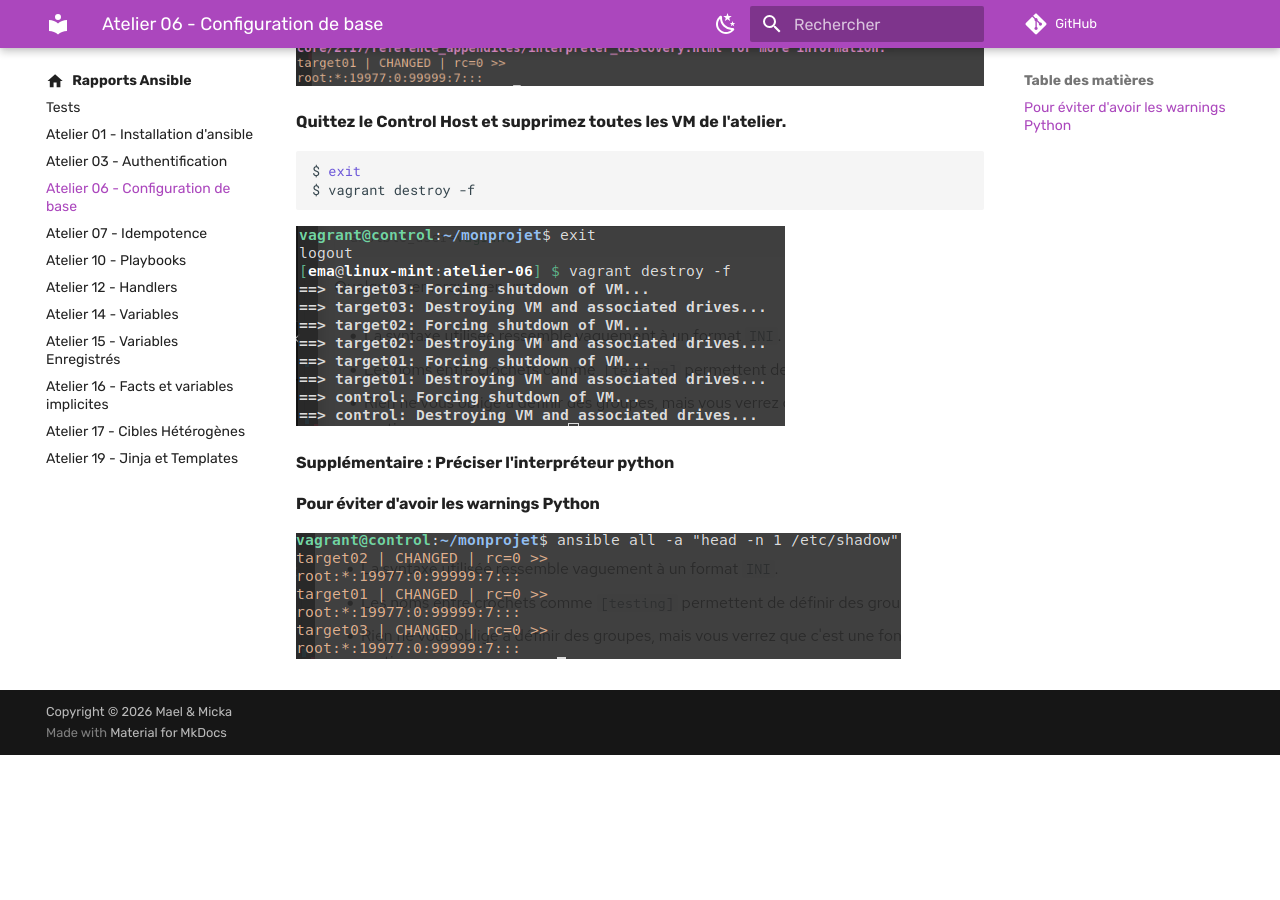
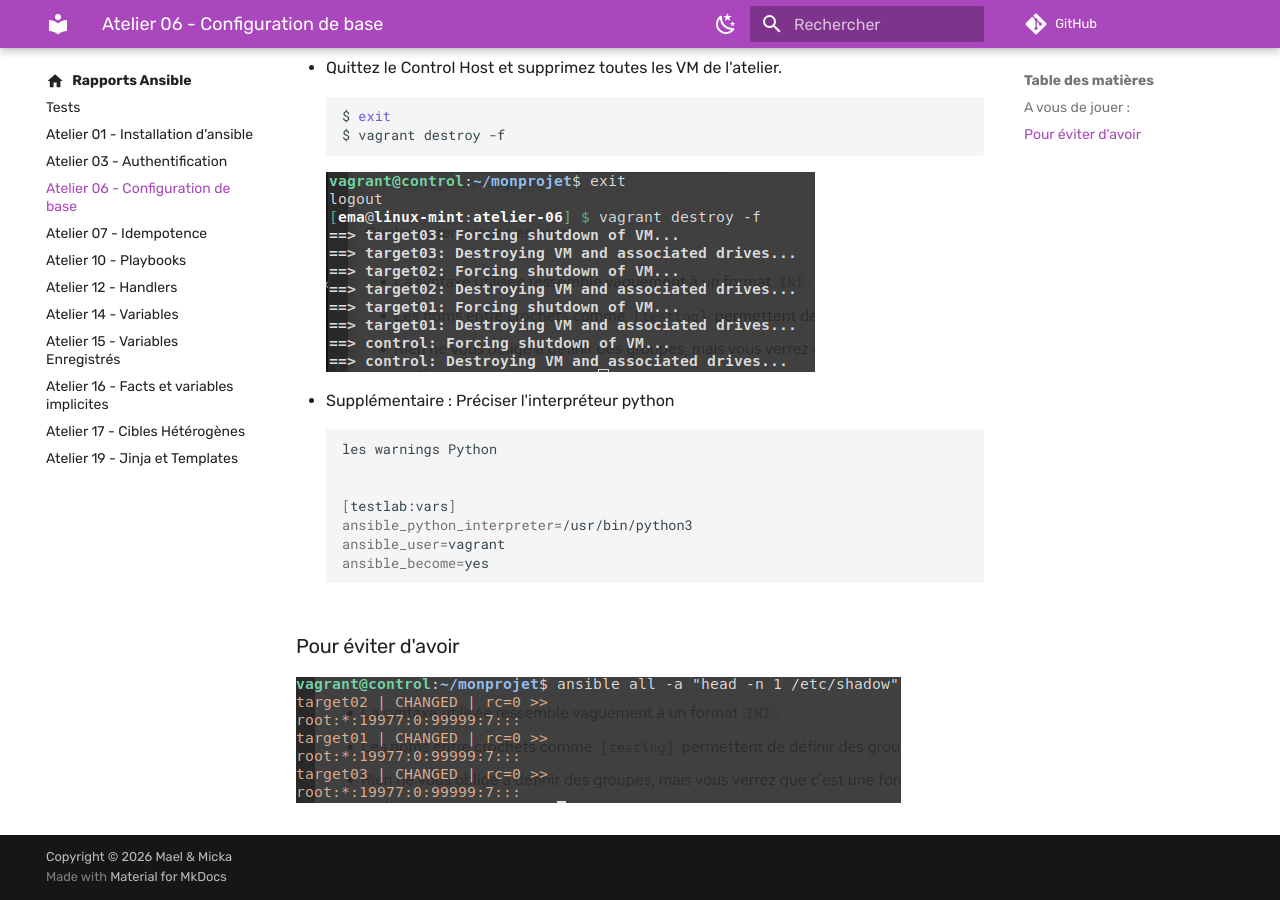
Before and after one commit to saiqo/ansible-kovacs, an MkDocs documentation site: the page built from docs/06-Configuration_de_base/index.md, in a window 1280 px wide and 900 px high, scrolled down 4010 px. Built offline with MkDocs 1.6.1 and Material for MkDocs 9.7.7, drawn with Linux system fonts in a browser that asks for light colours; comment, search, counter and statistics services are not loaded; before the commit the page ends 4765 px from its top, so only the background shows below that.

Commit message:
interpréteur Python ++

````diff
--- a/docs/06-Configuration_de_base/index.md
+++ b/docs/06-Configuration_de_base/index.md
@@ -1,7 +1,10 @@
 # Atelier 06 - Organiser un projet Ansible
 
+### A vous de jouer :
 
-**Éditez /etc/hosts de manière à ce que les Target Hosts soient joignables par leur nom d'hôte simple.**
+
+
+* Éditez /etc/hosts de manière à ce que les Target Hosts soient joignables par leur nom d'hôte simple.
 ```
 192.168.56.10 control.sandbox.lan control
 192.168.56.20 target01.sandbox.lan target01
@@ -10,7 +13,7 @@
 ```
 
 
-**Configurez l'authentification par clé SSH avec les trois Target Hosts.**
+* Configurez l'authentification par clé SSH avec les trois Target Hosts.
 ``` bash
 $ ssh-keyscan -t rsa target01 target02 target03 >> .ssh/known_hosts
 
@@ -23,7 +26,7 @@ $ ssh-copy-id vagrant@target02
 $ ssh-copy-id vagrant@target03
 ```
 
-**Installez Ansible.**
+* Installez Ansible.
 ``` bash
 $ sudo apt update
 $ sudo apt-add-repository ppa:ansible/ansible
@@ -33,38 +36,38 @@ $ ansible --version
 ```
 
 
-**Envoyez un premier ping Ansible sans configuration.**
+* Envoyez un premier ping Ansible sans configuration.
 ``` bash
 $ ansible all -i target01,target02,target03 -m ping
 ```
 ![alt text](image.png)
 
-**Créez un répertoire de projet ~/monprojet.**
+* Créez un répertoire de projet ~/monprojet.
 ``` bash
 $ mkdir ~/monprojet
 ```
 
-**Créez un fichier vide ansible.cfg dans ce répertoire.**
+* Créez un fichier vide ansible.cfg dans ce répertoire.
 ``` bash
 $ cd ~/monprojet
 $ touch ansible.cfg
 $ ls
 ```
 
-**Vérifiez si ce fichier est bien pris en compte par Ansible.**
+* Vérifiez si ce fichier est bien pris en compte par Ansible.
 ``` bash
 $ ansible --version | head -n 2
 ```
  ![alt text](image-1.png)
 
-**Spécifiez un inventaire nommé hosts.**
+* Spécifiez un inventaire nommé hosts.
 ``` bash
 $ vi ansible.cfg
     [defaults]
     inventory = ./hosts
 ```
 
-**Activez la journalisation dans ~/journal/ansible.log.**
+* Activez la journalisation dans ~/journal/ansible.log.
 ``` bash
 $ mkdir -v ~/journal/
 
@@ -76,7 +79,7 @@ log_path = ~/journal/ansible.log
 
 ```
 
-**Testez la journalisation.**
+* Testez la journalisation.
 ``` bash
 $ ansible all -i target01,target02,target03 -m ping
 $ cat ~/journal/ansible.log
@@ -84,7 +87,7 @@ $ cat ~/journal/ansible.log
 ![alt text](image-2.png)
 
 
-**Créez un groupe [testlab] avec vos trois Target Hosts.**
+* Créez un groupe [testlab] avec vos trois Target Hosts.
 ``` bash
 #Dans ~/monprojet
 $ vi hosts
@@ -94,7 +97,7 @@ $ vi hosts
     target03
 ```
 
-**Définissez explicitement l'utilisateur vagrant pour la connexion à vos cibles.**
+* Définissez explicitement l'utilisateur vagrant pour la connexion à vos cibles.
 ``` bash
 $ vi hosts
 [testlab:vars]
@@ -102,33 +105,42 @@ ansible_user=vagrant
 
 ```
 
-**Envoyez un ping Ansible vers le groupe de machines [all].**
+* Envoyez un ping Ansible vers le groupe de machines [all].
 ``` bash
 $ ansible all -m ping
 ```
 ![alt text](image-3.png)
 
 
-**Définissez l'élévation des droits pour l'utilisateur vagrant sur les Target Hosts.**
+* Définissez l'élévation des droits pour l'utilisateur vagrant sur les Target Hosts.
 ``` bash
 $ vi hosts
 #dans [testlab:vars]
 ansible_become=yes
 ```
 
-**Affichez la première ligne du fichier /etc/shadow sur tous les Target Hosts.**
+* Affichez la première ligne du fichier /etc/shadow sur tous les Target Hosts.
 ``` bash
 $ ansible all -a "head -n 1 /etc/shadow"
 ```
 ![alt text](image-4.png)
 
-**Quittez le Control Host et supprimez toutes les VM de l'atelier.**
+* Quittez le Control Host et supprimez toutes les VM de l'atelier.
 ``` bash
 $ exit
 $ vagrant destroy -f
 ```
 ![alt text](image-6.png)
 
-**Supplémentaire : Préciser l'interpréteur python**
-#### Pour éviter d'avoir les warnings Python
+* Supplémentaire : Préciser l'interpréteur python
+```bash
+les warnings Python
+
+
+[testlab:vars]
+ansible_python_interpreter=/usr/bin/python3
+ansible_user=vagrant
+ansible_become=yes
+```
+### Pour éviter d'avoir
 ![alt text](image-5.png)
````
